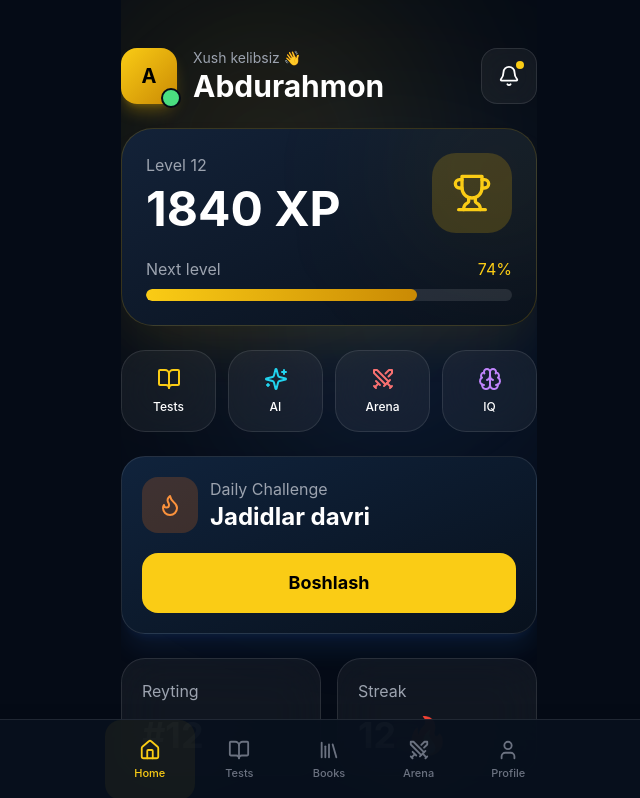
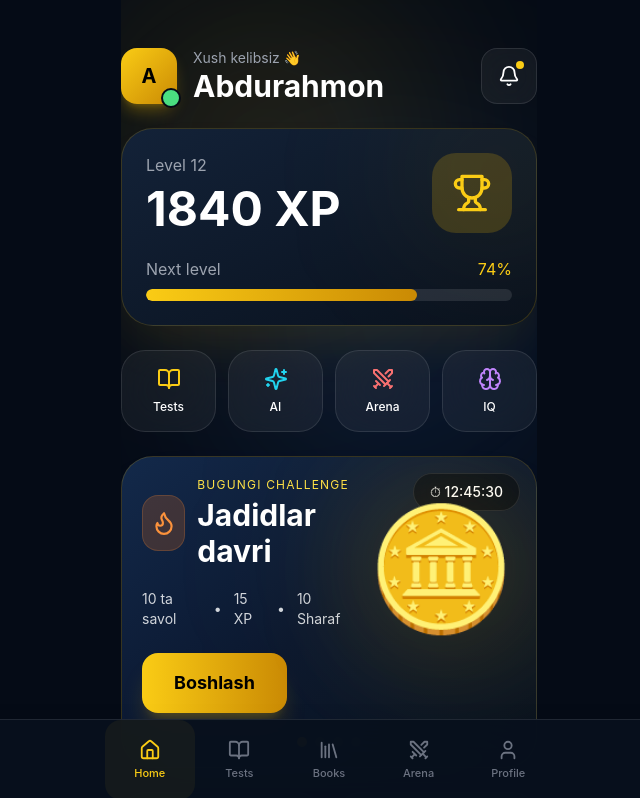
Before and after one commit to abdurahmon2909/tarix-ustozlari-front, a React (Vite) app: page / in a window 1280 px wide. Shown: the top 798 px of the page, without its empty margins (311-951 px from the left). Built offline with nearby package versions, Linux system fonts and the light colour scheme; no server answers; sample sign-in values are in the browser's storage.

Commit message:
add premium homepage

```diff
--- a/src/pages/HomePage.tsx
+++ b/src/pages/HomePage.tsx
@@ -425,17 +425,46 @@ export default function HomePage() {
   className="
   relative
   z-10
-        rounded-3xl
+  overflow-hidden
+  rounded-[32px]
+  border
+  border-yellow-500/20
+  bg-gradient-to-br
+  from-[#13294a]
+  via-[#0b1830]
+  to-[#08111d]
   p-5
-        bg-gradient-to-br
-        from-[#10233c]
-        to-[#08111d]
-        border
-        border-white/10
-        shadow-xl
+  shadow-2xl
   shadow-blue-500/10
 "
 >
+  {/* GLOW */}
+  <div
+    className="
+    absolute
+    -right-10
+    top-0
+    w-56
+    h-56
+    rounded-full
+    bg-yellow-500/10
+    blur-[100px]
+  "
+  />
+
+  <div
+    className="
+    relative
+    z-10
+    flex
+    items-start
+    justify-between
+    gap-4
+  "
+  >
+    {/* LEFT */}
+    <div className="flex-1">
+      {/* TOP */}
       <div
         className="
         flex
@@ -449,12 +478,15 @@ export default function HomePage() {
           h-14
           rounded-2xl
           bg-orange-500/20
+          border
+          border-orange-400/20
           flex
           items-center
           justify-center
         "
         >
           <Flame
+            size={26}
             className="
             text-orange-400
           "
@@ -462,14 +494,22 @@ export default function HomePage() {
         </div>
 
         <div>
-            <p className="text-gray-400">
-              Daily Challenge
+          <p
+            className="
+            text-xs
+            uppercase
+            tracking-widest
+            text-yellow-300
+          "
+          >
+            Bugungi Challenge
           </p>
 
           <h2
             className="
-              text-2xl
+            text-3xl
             font-bold
+            mt-1
           "
           >
             Jadidlar davri
@@ -477,20 +517,142 @@ export default function HomePage() {
         </div>
       </div>
 
+      {/* INFO */}
+      <div
+        className="
+        mt-5
+        flex
+        items-center
+        gap-3
+        text-sm
+        text-gray-300
+      "
+      >
+        <span>10 ta savol</span>
+
+        <span>•</span>
+
+        <span>15 XP</span>
+
+        <span>•</span>
+
+        <span>10 Sharaf</span>
+      </div>
+
+      {/* BUTTON */}
       <button
         className="
-          mt-5
-          w-full
+        mt-6
+        px-8
         py-4
         rounded-2xl
-          bg-yellow-400
+        bg-gradient-to-r
+        from-yellow-400
+        to-yellow-600
         text-black
         font-bold
         text-lg
+        shadow-xl
+        shadow-yellow-500/20
       "
       >
         Boshlash
       </button>
+    </div>
+
+    {/* RIGHT */}
+    <div
+      className="
+      relative
+      hidden
+      sm:flex
+      items-center
+      justify-center
+    "
+    >
+      <div
+        className="
+        absolute
+        w-36
+        h-36
+        rounded-full
+        bg-yellow-500/20
+        blur-[60px]
+      "
+      />
+
+      <div className="relative text-[120px]">
+        🪙
+      </div>
+    </div>
+  </div>
+
+  {/* TIMER */}
+  <div
+    className="
+    absolute
+    top-4
+    right-4
+    px-4
+    py-2
+    rounded-full
+    bg-black/40
+    backdrop-blur-xl
+    border
+    border-white/10
+    text-sm
+    font-medium
+  "
+  >
+    ⏱ 12:45:30
+  </div>
+
+  {/* DOTS */}
+  <div
+    className="
+    mt-6
+    flex
+    items-center
+    justify-center
+    gap-2
+  "
+  >
+    <div
+      className="
+      w-2.5
+      h-2.5
+      rounded-full
+      bg-yellow-400
+    "
+    />
+
+    <div
+      className="
+      w-2.5
+      h-2.5
+      rounded-full
+      bg-white/20
+    "
+    />
+
+    <div
+      className="
+      w-2.5
+      h-2.5
+      rounded-full
+      bg-white/20
+    "
+    />
+
+    <div
+      className="
+      w-2.5
+      h-2.5
+      rounded-full
+      bg-white/20
+    "
+    />
+  </div>
 </motion.div>
 
       {/* STATS */}
```
Lines whose indentation alone changed are shown as unchanged.
